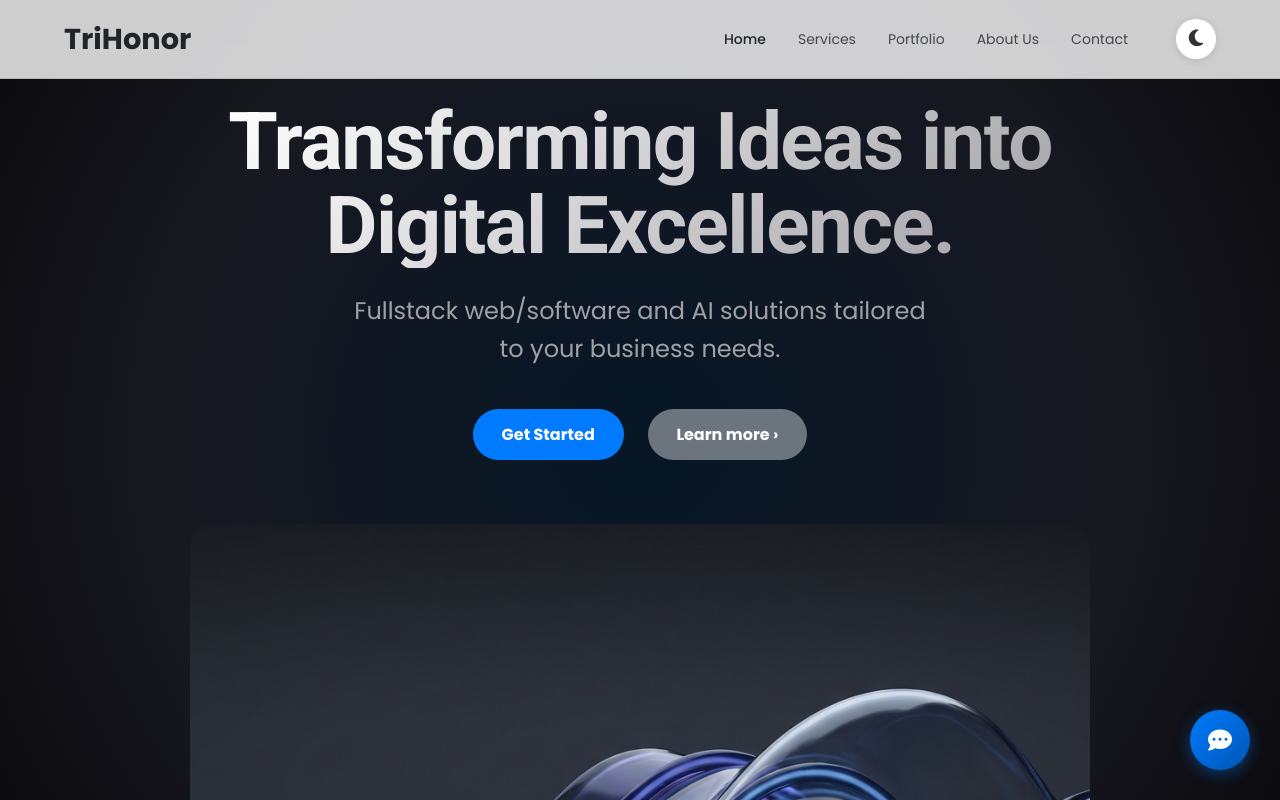
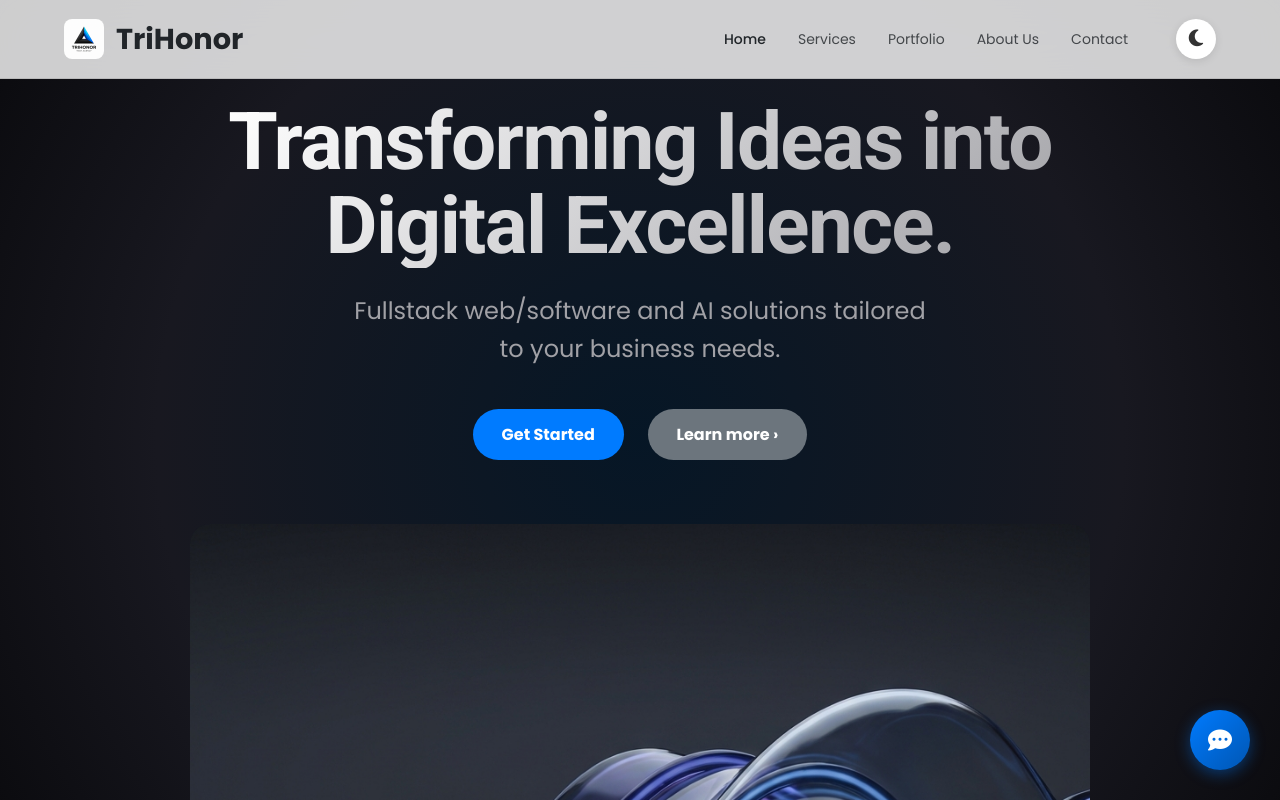
Before and after one commit to kapucuonur/TriHonor-WebPage, a React (Vite) app in the folder client/: page / in a window 1280 px wide. Shown: the top 800 px of the page. Built offline with nearby package versions, Linux system fonts and the light colour scheme.

Commit message:
Integrate professional Apex Unity logo into Navbar and Footer

```diff
--- a/client/src/components/Navbar.css
+++ b/client/src/components/Navbar.css
@@ -45,9 +45,20 @@ body.dark-mode .navbar.scrolled {
 }
 
 .navbar-logo {
+  display: flex;
+  align-items: center;
+  gap: 12px;
   font-size: 1.8rem;
   font-weight: bold;
   color: var(--text-light);
+  text-decoration: none;
+}
+
+.logo-img {
+  height: 40px;
+  width: auto;
+  border-radius: 8px;
+  /* Optional, for a smoother look */
 }
 
 body.dark-mode .navbar-logo {
--- a/client/src/components/Navbar.jsx
+++ b/client/src/components/Navbar.jsx
@@ -34,7 +34,8 @@ function Navbar() {
     <nav className={`navbar ${isScrolled ? 'scrolled' : ''}`}>
       <div className="navbar-container">
         <NavLink to="/" className="navbar-logo" onClick={closeMobileMenu}>
-          TriHonor
+          <img src="/logo.png" alt="TriHonor Logo" className="logo-img" />
+          <span>TriHonor</span>
         </NavLink>
 
         <div className={`hamburger ${isMenuOpen ? 'active' : ''}`} onClick={toggleMobileMenu}>
```
Also changed, not shown: client/public/logo.png (added).
